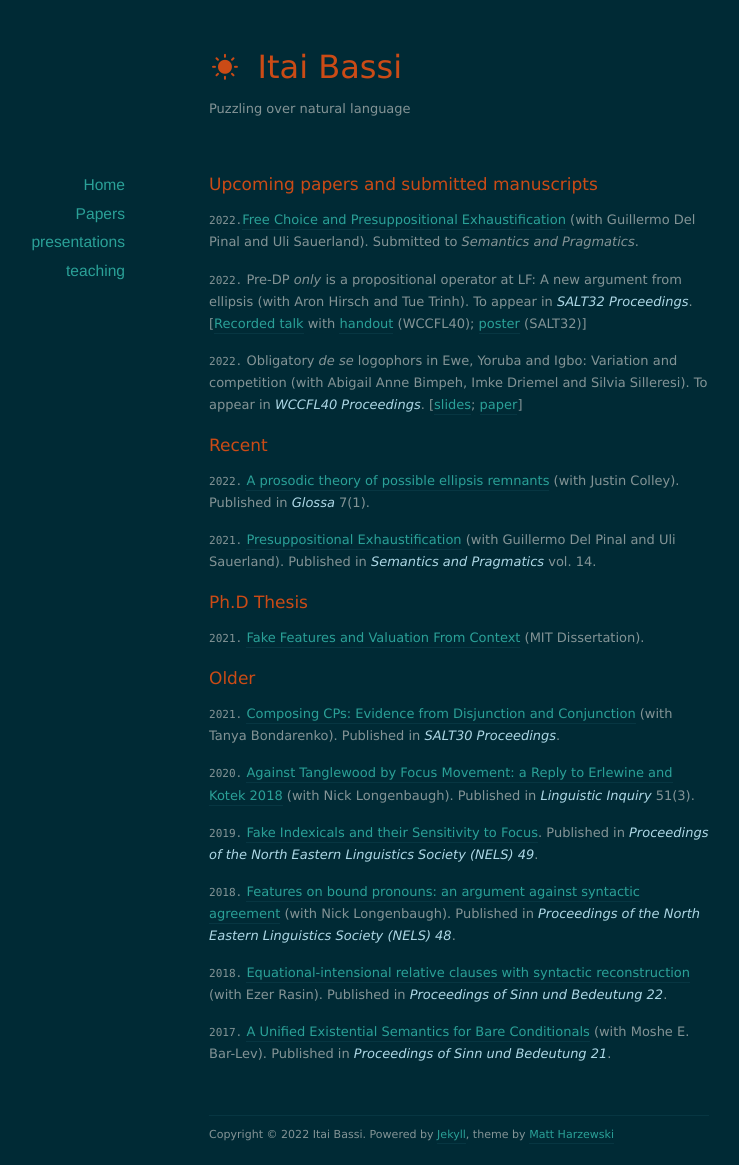
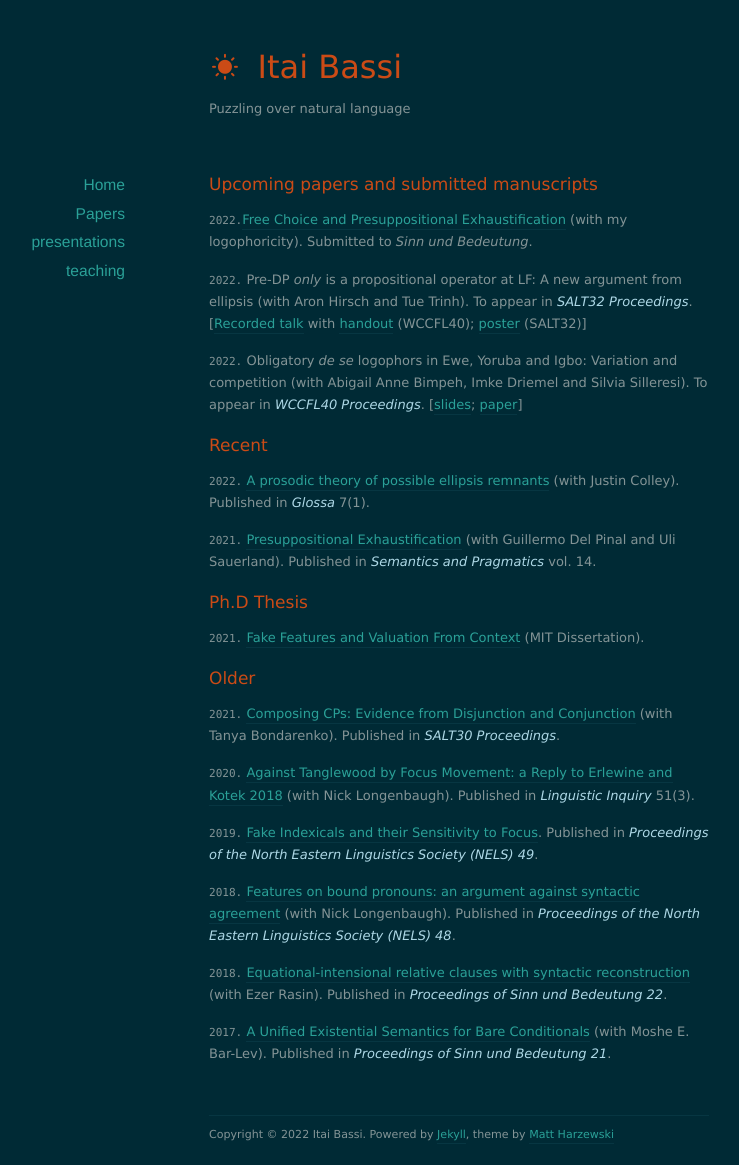
Before and after one commit to itaibassi/itaibassi.github.io, a Jekyll site: the page built from presentations/index.markdown, in a window 1280 px wide. Shown: the whole page, without its empty margins (181-920 px from the left). Built offline with Jekyll 4.4.1, drawn with Linux system fonts in a browser that asks for light colours; nearby versions of some CDN libraries.

Commit message:
Update index.markdown

```diff
--- a/presentations/index.markdown
+++ b/presentations/index.markdown
@@ -9,7 +9,7 @@ title: Papers
 
 # Upcoming papers and submitted manuscripts
 
-`2022.`[Free Choice and Presuppositional Exhaustification](https://ling.auf.net/lingbuzz/006122) (with Guillermo Del Pinal and Uli Sauerland). Submitted to *Semantics and Pragmatics*.
+`2022.`[Free Choice and Presuppositional Exhaustification](https://ling.auf.net/lingbuzz/006122) (with my logophoricity). Submitted to *Sinn und Bedeutung*.
 
 
 `2022.` Pre-DP *only* is a propositional operator at LF: A new argument from ellipsis (with Aron Hirsch and Tue Trinh). To appear in *<font color="lightblue"> SALT32 Proceedings</font>*.
```
